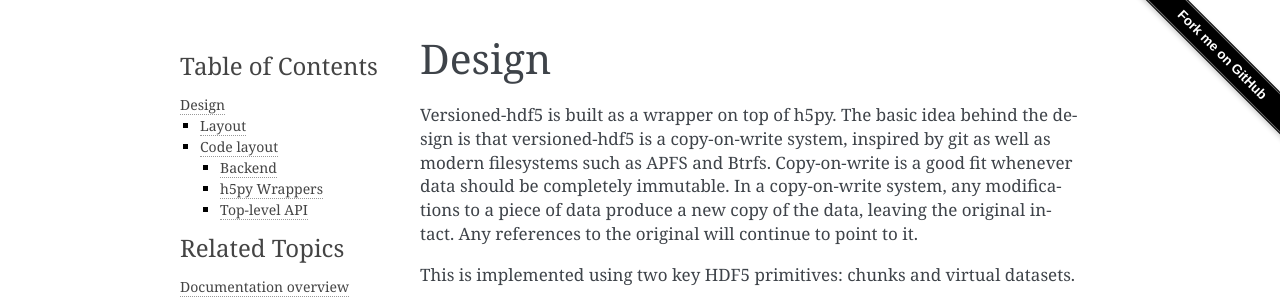
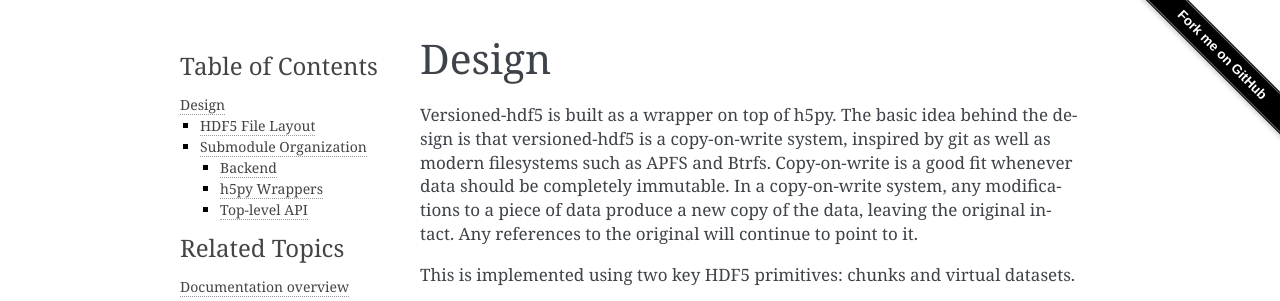
Before and after one commit to deshaw/versioned-hdf5, a Sphinx documentation site: the page built from docs/design.md, in a window 1280 px wide and 900 px high. Shown: the top 301 px of the window. Built offline with Sphinx 7.4.7, drawn with Linux system fonts in a browser that asks for light colours; some of the changed text lies outside the part shown.

Commit message:
Use better header names

````diff
--- a/docs/design.md
+++ b/docs/design.md
@@ -112,7 +112,7 @@ than chunk 2, they both point to the exact same data in the raw data. Thus,
 the underlying HDF5 file only stores the data in version 1 of `dataset` once,
 and only the modified chunk in version 2 is stored on top of that.
 
-## Layout
+## HDF5 File Layout
 
 Inside of the HDF5 file, there is
 a special `_versioned_data` group that holds all the internal data for
@@ -143,7 +143,7 @@ exists in `version2`. The HDF5 layout would look like this
         └── data2
 ```
 
-## Code layout
+## Submodule Organization
 
 The versioned-hdf5 code is split into three layers.
 
````
